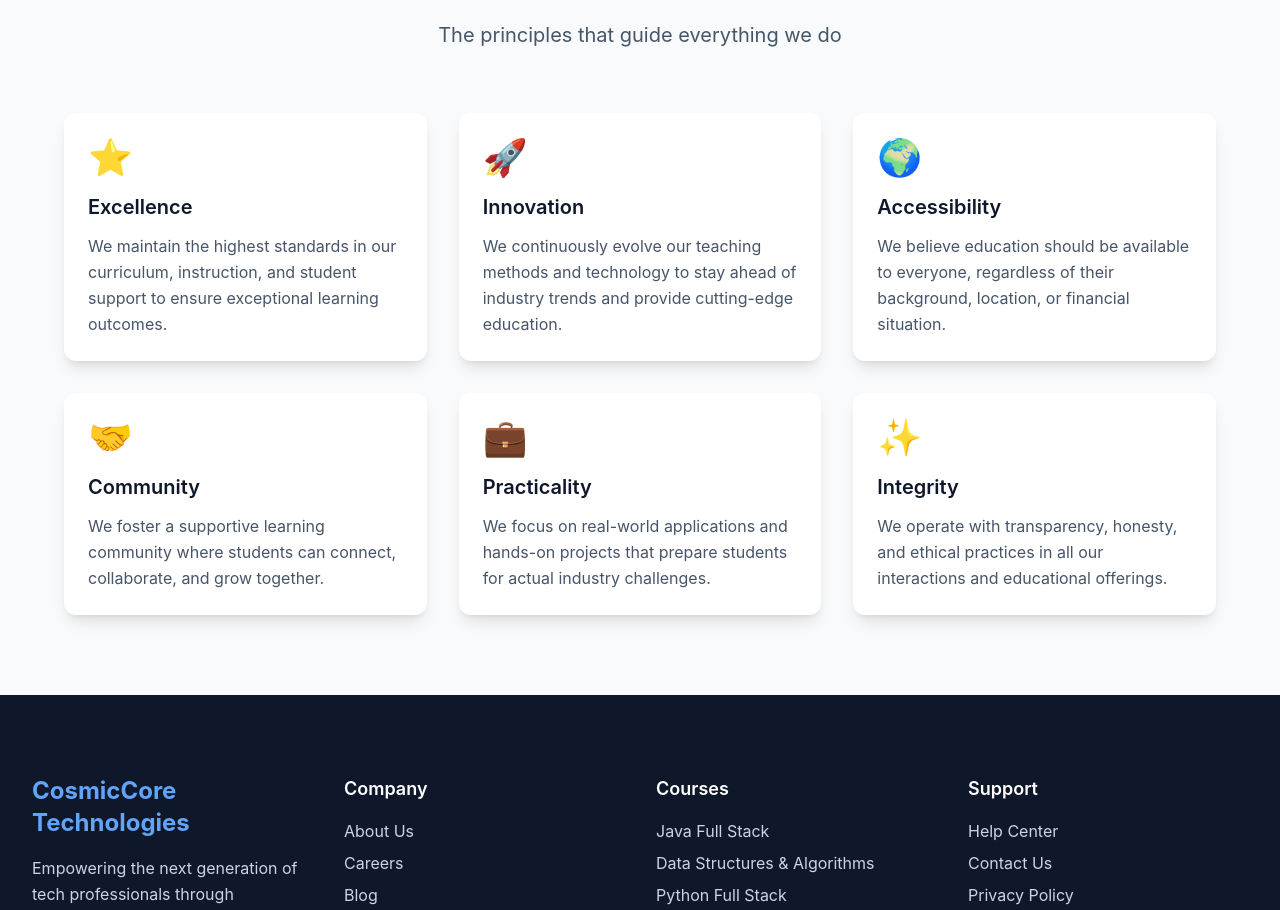
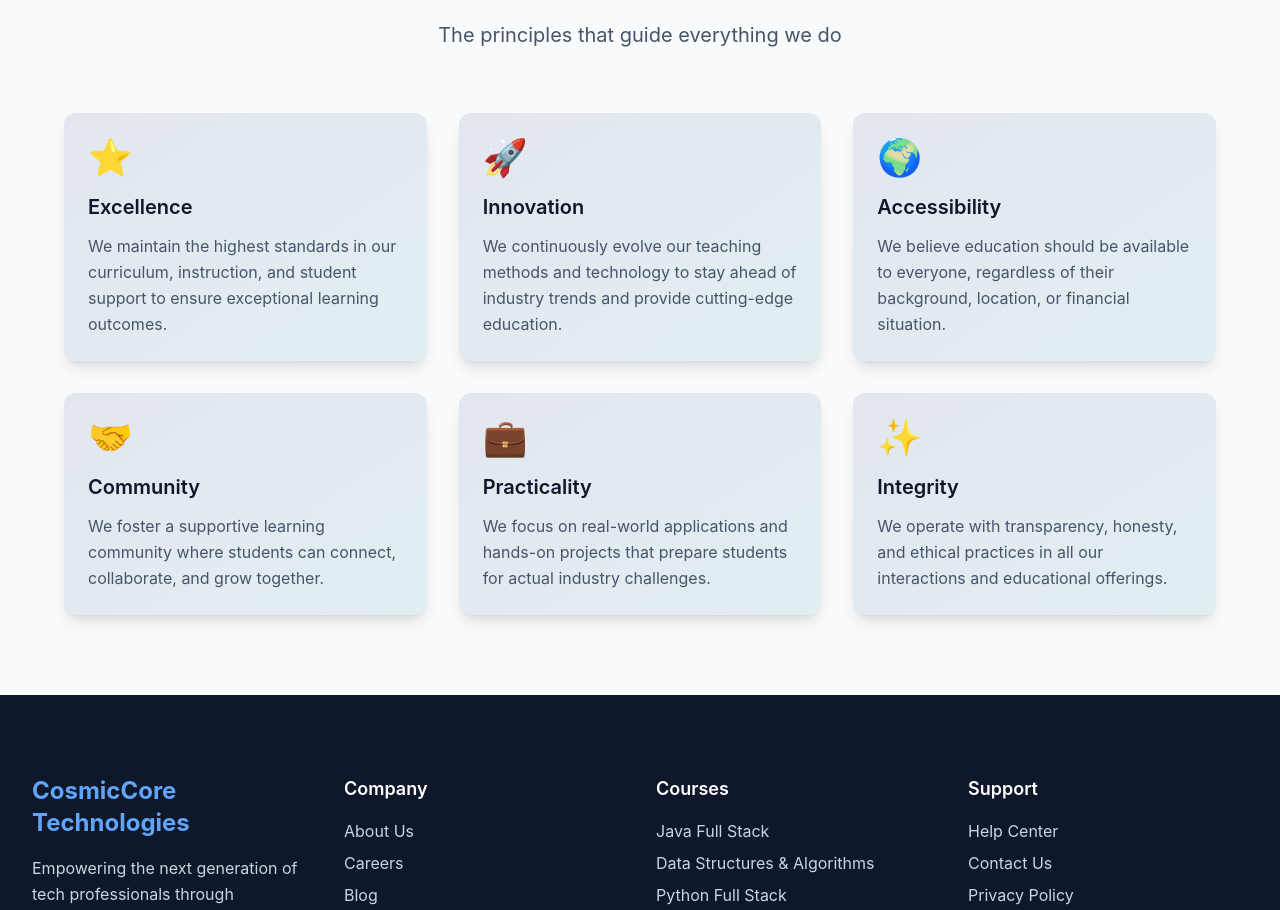
Before and after one commit to vamsireddy22/cosmic-core-website, a React (Create React App) app: page /about in a window 1280 px wide. Shown: the part 990-1900 px from the top of the page. Built offline with nearby package versions, Linux system fonts and the light colour scheme.

Commit message:
style(about): apply subtle brand gradient to Core Values cards

```diff
--- a/src/pages/About.tsx
+++ b/src/pages/About.tsx
@@ -79,7 +79,7 @@ const About: React.FC = () => {
             {aboutContent.values.map((value, index) => (
               <motion.div
                 key={value.title}
-                className="bg-white p-6 rounded-xl shadow-lg hover:shadow-xl transition-all duration-300"
+                className="bg-gradient-to-br from-brand-blue/10 to-brand-teal/10 p-6 rounded-xl shadow-lg hover:shadow-xl transition-all duration-300"
                 initial={{ opacity: 0, y: 30 }}
                 whileInView={{ opacity: 1, y: 0 }}
                 transition={{ duration: 0.8, delay: index * 0.1 }}
```
